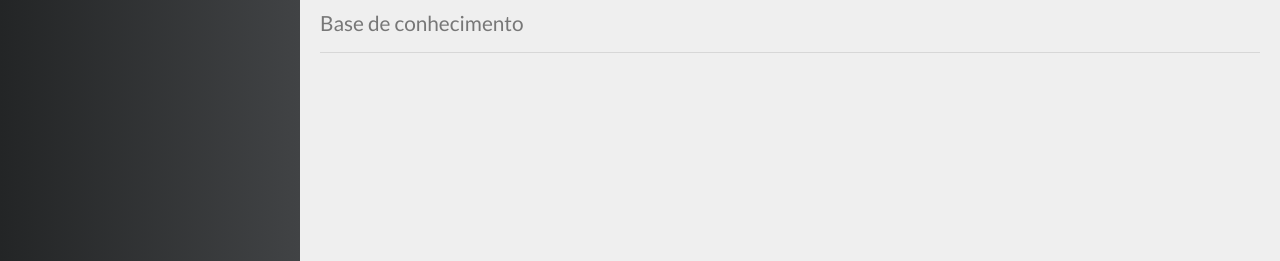
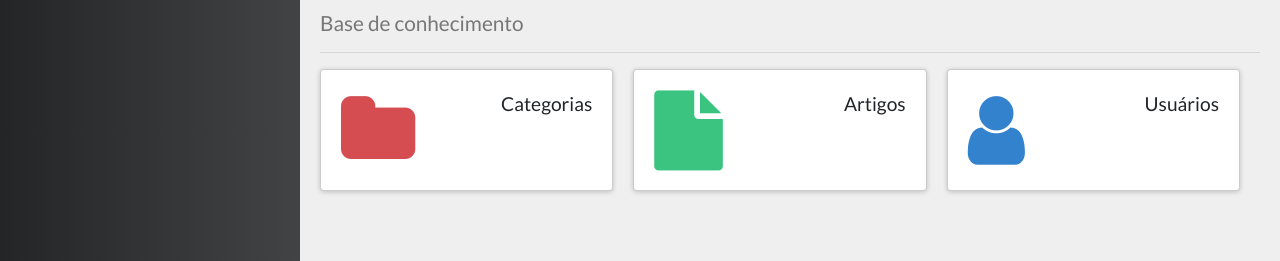
Before and after one commit to wemerson-silva/course-front-end-cod3r, a Vue app: page / in a window 1280 px wide. Shown: the part 122-383 px from the top of the page. Built offline with nearby package versions, Linux system fonts and the light colour scheme; no server answers.

Commit message:
API integrated into the project
Axios Intrgrated into Project

```diff
--- /dev/null
+++ b/src/api/api.js
@@ -0,0 +1 @@
+export const baseApiUrl = 'http://localhost:3333';
--- a/src/components/home/Home.vue
+++ b/src/components/home/Home.vue
@@ -1,16 +1,43 @@
 <template>
   <div class="home">
     <PageTitle icon="fa fa-home" main="Dashboard" sub="Base de conhecimento" />
+    <div class="stats">
+      <Stat title="Categorias" :value="stat.categories" icon="fa fa-folder" color="#d54d50"/>
+      <Stat title="Artigos" :value="stat.articles" icon="fa fa-file" color="#3bc480"/>
+      <Stat title="Usuários" :value="stat.users" icon="fa fa-user" color="#3282cd"/>
+    </div>
   </div>
 </template>
 
 <script>
+import axios from 'axios';
 import PageTitle from '@/components/template/PageTitle';
+import Stat from '@/components/home/Stats';
+import { baseApiUrl } from '@/api/api';
+
 export default {
   name: "Home",
-  components: { PageTitle }
+  components: { PageTitle, Stat },
+  data: function() {
+    return {
+      stat: {}
+    }
+  },
+  methods: {
+    getStats() {
+      axios.get(`${baseApiUrl}/stats`).then(res => this.stat = res.data)
+    }
+  },
+  mounted(){
+    this.getStats()
+  }
 };
 </script>
 
 <style>
+.stats {
+  display:flex;
+  justify-content: space-between;
+  flex-wrap: wrap;
+}
 </style>
--- /dev/null
+++ b/src/components/home/Stats.vue
@@ -0,0 +1,56 @@
+<template>
+  <div class="stat">
+    <div class="stat-icon">
+      <i :class="icon" :style="style"></i>
+    </div>
+    <div class="stat-info">
+      <span class="stat-title">{{title}}</span>
+      <span class="stat-value">{{value}}</span>
+    </div>
+  </div>
+</template>
+
+<script>
+export default {
+  name: "Stats",
+  props: ["title", "value", "icon", "color"],
+  computed: {
+    style() {
+      return "color:" + (this.color || "#000");
+    }
+  }
+};
+</script>
+
+<style>
+.stat {
+    flex: 1;
+    display: flex;
+    border-radius: 4px;
+    margin-right: 20px;
+    margin-bottom: 20px;
+    background-color: #fff;
+    padding: 20px;
+    border: 1px solid rgba(0, 0, 0, 0.2);
+    box-shadow: 0 1px 5px rgba(0, 0, 0, 0.2);
+}
+.stat-icon {
+    display: flex;
+    align-items: center;
+}
+.stat-icon i {
+    font-size: 5rem;
+}
+.stat-info {
+    flex: 1;
+    display: flex;
+    flex-direction: column;
+    align-items: flex-end;
+}
+.stat-title {
+    font-size: 1.2rem;
+}
+.stat-value {
+    font-size:  3rem;
+}
+</style>
--- a/src/main.js
+++ b/src/main.js
@@ -9,6 +9,9 @@
 
 Vue.config.productionTip = false
 
+//temp
+
+require('axios').defaults.headers.common['Authorization'] = 'bearer eyJ0eXAiOiJKV1QiLCJhbGciOiJIUzI1NiJ9.eyJpZCI6MSwibmFtZSI6IktvWm9vIiwiZW1haWwiOiJ3ZWJkZXNpZ25lci5nb3ZAZ21haWwuY29tIiwiYWRtaW4iOnRydWUsImlhdCI6MTU4Nzc1NDkxMH0.3XohaRhEuZnNQrlLavUKAeVqolvlLu6VaDj4yxZ_kBY'
 new Vue({
   store,
   router,
```
